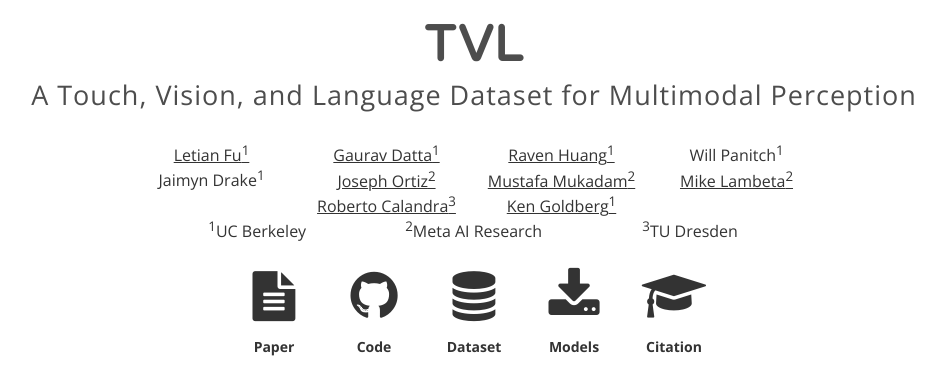
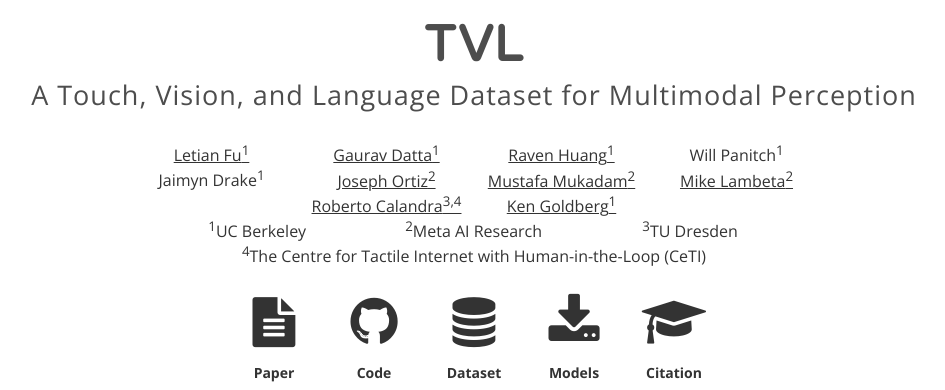
Before and after one commit to tactile-vlm/tactile-vlm.github.io, a plain HTML site: page index.html in a window 1280 px wide. Shown: the top 390 px of the page, without its empty margins (166-1111 px from the left). Drawn offline with nearby package versions, Linux system fonts and the light colour scheme.

Commit message:
roberto affiliation

```diff
--- a/index.html
+++ b/index.html
@@ -69,7 +69,7 @@
                 <div class="base-col author-col3">
                 </div>
                 <div class="base-col author-col3">
-                    <a href="https://www.robertocalandra.com/" target="_blank" class="author-text">Roberto Calandra<sup>3</sup></a>
+                    <a href="https://www.robertocalandra.com/" target="_blank" class="author-text">Roberto Calandra<sup>3,4</sup></a>
                 </div>
                 <div class="base-col author-col3">
                     <a href="https://goldberg.berkeley.edu" target="_blank" class="author-text">Ken Goldberg<sup>1</sup></a>
@@ -86,6 +86,11 @@
                 </div>
                 <div class="base-col affiliation-col">
                     <sup>3</sup>TU Dresden
+                </div>
+            </div>
+            <div class="base-row affiliation-row">
+                <div class="base-col affiliation-col-wide">
+                    <sup>4</sup>The Centre for Tactile Internet with Human-in-the-Loop (CeTI)
                 </div>
             </div>
             <div class="link-labels base-row" style="max-width: 500px">
--- a/style.css
+++ b/style.css
@@ -110,6 +110,11 @@ body {
 
 .affiliation-col {
     width: 33.3%;
+    font-size: 16px;
+}
+
+.affiliation-col-wide {
+    width: 100%;
     font-size: 16px;
 }
 
```
